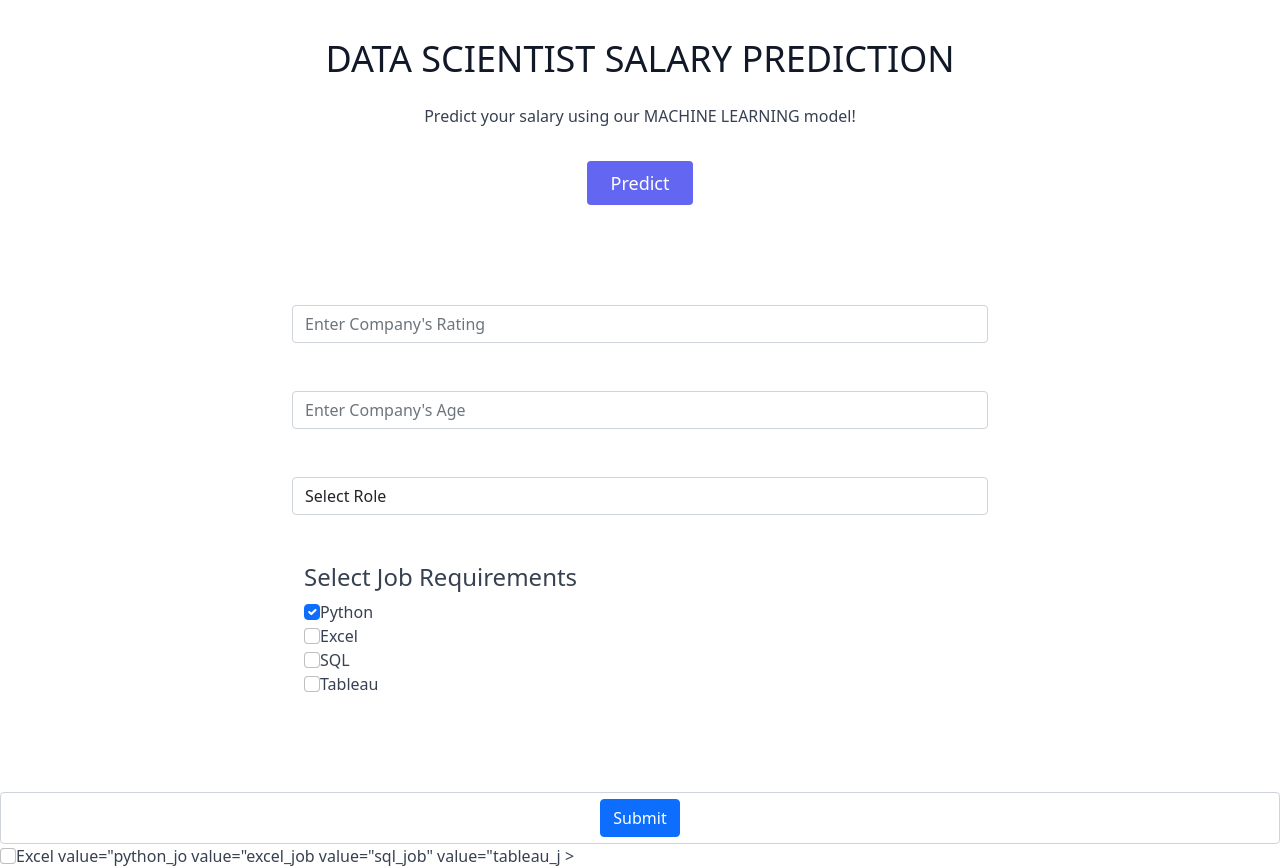
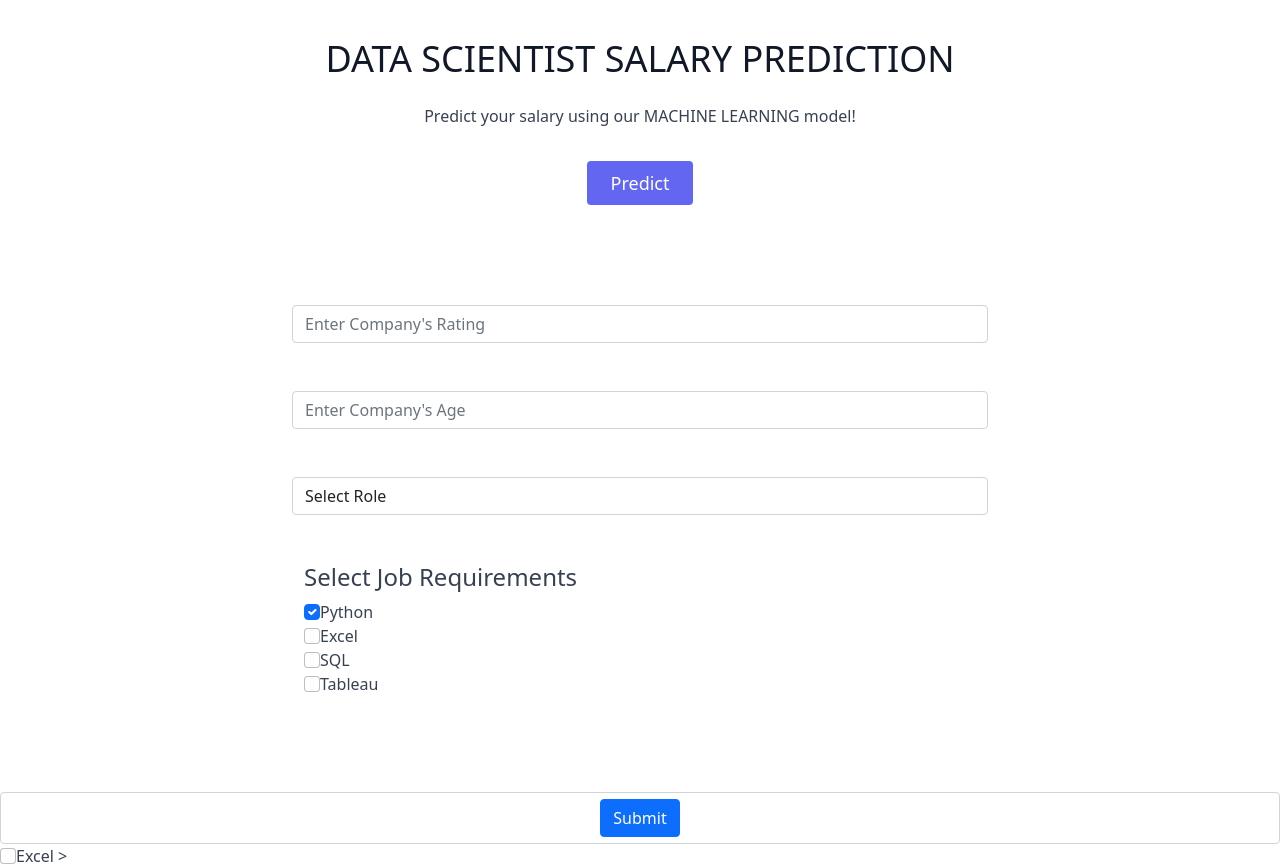
Before and after one commit to dhruvrawat101/Salary-Predictor, a Flask app: page / in a window 1280 px wide. Shown: the part 387-1255 px from the top of the page. Run offline with Flask 2, Linux system fonts and the light colour scheme; parts of the project's set-up code (start-up, migrations or seed data) failed here and were passed over.

Commit message:
Update home.html

```diff
--- a/templates/home.html
+++ b/templates/home.html
@@ -84,10 +84,10 @@
                 <br> <br>
            <select class="form-control"  class="custom-control custom-checkbox">
              <option selected>Select Role</option>
-             <option value="Data Scientist" name="a">Data Scientist</option>
-             <option value="Data Analyst" name="b">Data Analyst</option>
-             <option value="Data Engineering" name="c">Data Engineering</option>
-             <option value="Other" name="d">Other</option>
+             <option value="Data Scientist" name="a" value="Data Scientist">Data Scientist</option>
+             <option value="Data Analyst" name="b" value="Data Analyst">Data</option>>Data Analyst</option>
+             <option value="Data Engineering" name="c" value="Data Engineering"></option>>Data Engineering</option>
+             <option value="Other" name="d" value="Other"></option>>Other</option>
            </select>
          </div>
 
@@ -126,12 +126,6 @@
    <div class="checkbox">
     <label><input class="form-check-input" type="checkbox" value="excel_job" name="skill2">Excel</label>
   </div>
-
-  value="python_jo
-value="excel_job
-value="sql_job"
-value="tableau_j
-
   >
 
   </body>
```
